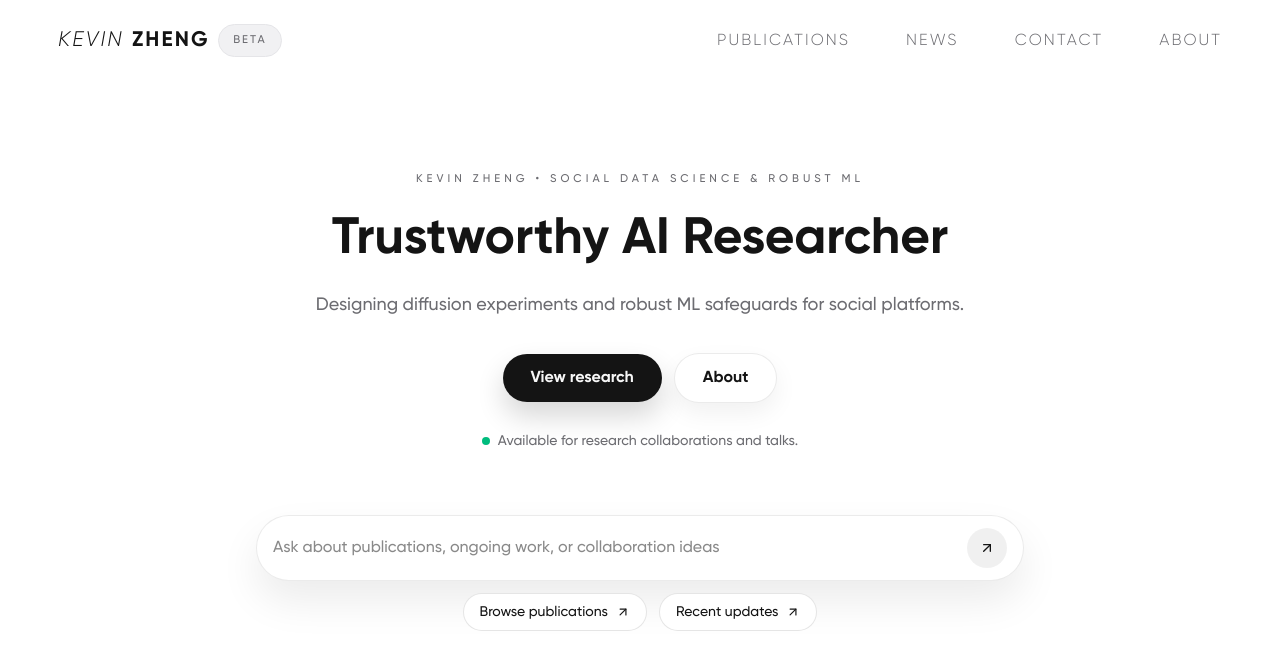
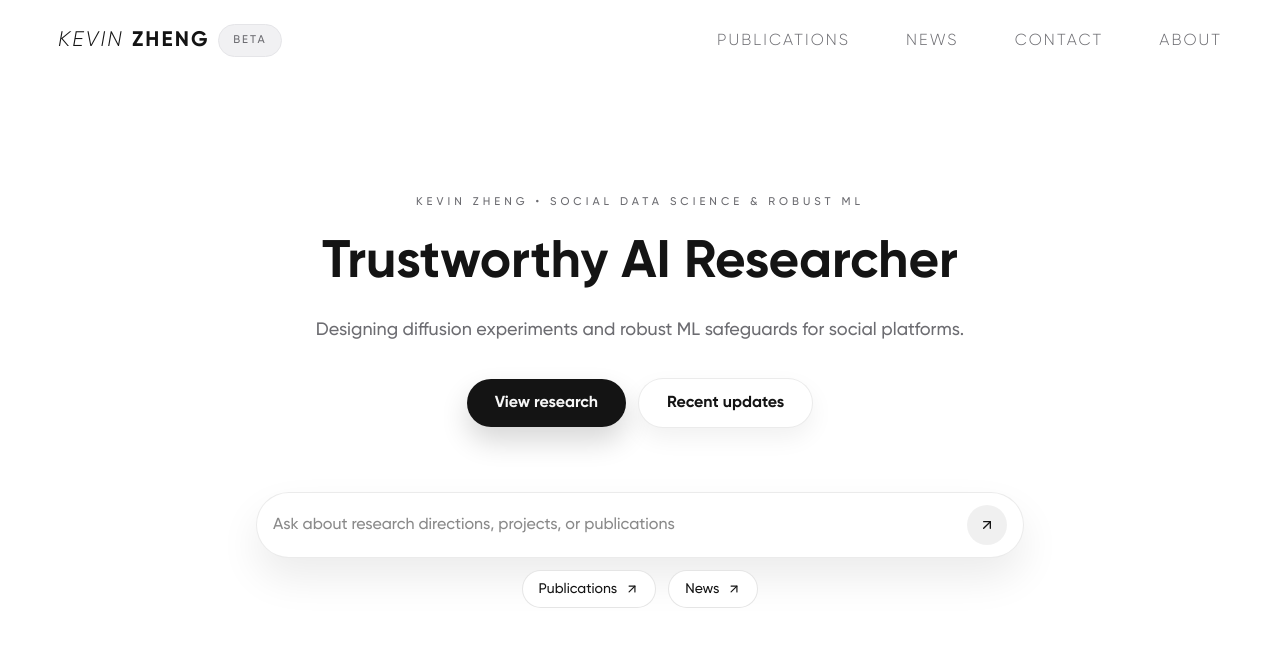
Before and after one commit to kyxzhe/kyxzhe.github.io, a Next.js app: page / in a window 1280 px wide. Shown: the top 670 px of the page. Built offline with nearby package versions, Linux system fonts and the light colour scheme.

Commit message:
refine hero CTAs and simplify prompts

```diff
--- a/src/app/page.tsx
+++ b/src/app/page.tsx
@@ -14,7 +14,7 @@ export default function Home() {
           <p className="text-[0.6rem] md:text-[0.7rem] tracking-[0.36em] uppercase text-muted-foreground">
             Kevin Zheng • Social Data Science & Robust ML
           </p>
-          <h1 className="text-[2.3rem] md:text-[3.2rem] font-bold text-foreground leading-tight">Trustworthy AI Researcher</h1>
+          <h1 className="text-[2.4rem] md:text-[3.3rem] font-bold text-foreground leading-tight">Trustworthy AI Researcher</h1>
           <p className="text-base md:text-lg text-muted-foreground max-w-2xl leading-relaxed">
             Designing diffusion experiments and robust ML safeguards for social platforms.
           </p>
@@ -26,15 +26,11 @@ export default function Home() {
               View research
             </Link>
             <Link
-              href="/about"
+              href="/news"
               className="px-6 md:px-7 py-3 rounded-full border border-[rgba(0,0,0,0.08)] bg-white text-sm md:text-base font-semibold text-foreground shadow-[0_10px_24px_rgba(0,0,0,0.06)] transition duration-200 hover:-translate-y-[1px]"
             >
-              About
+              Recent updates
             </Link>
-          </div>
-          <div className="flex items-center gap-2 text-xs md:text-sm text-muted-foreground mt-2">
-            <span className="w-2 h-2 rounded-full bg-emerald-500" aria-hidden="true" />
-            Available for research collaborations and talks.
           </div>
         </section>
 
@@ -42,7 +38,7 @@ export default function Home() {
           <div className="w-full rounded-full bg-white border border-[rgba(0,0,0,0.08)] shadow-[0_20px_40px_rgba(0,0,0,0.08)] px-4 py-3 flex items-center gap-3 md:gap-4">
             <input
               type="text"
-              placeholder="Ask about publications, ongoing work, or collaboration ideas"
+              placeholder="Ask about research directions, projects, or publications"
               className="flex-1 bg-transparent text-sm md:text-base text-foreground placeholder:text-muted-foreground focus:outline-none"
               aria-label="Ask a question"
             />
@@ -59,14 +55,14 @@ export default function Home() {
               href="/publications"
               className="inline-flex items-center gap-2 px-4 py-2 rounded-full border border-[rgba(0,0,0,0.1)] bg-white text-foreground transition hover:border-foreground"
             >
-              Browse publications
+              Publications
               <ArrowUpRight size={14} />
             </Link>
             <Link
               href="/news"
               className="inline-flex items-center gap-2 px-4 py-2 rounded-full border border-[rgba(0,0,0,0.1)] bg-white text-foreground transition hover:border-foreground"
             >
-              Recent updates
+              News
               <ArrowUpRight size={14} />
             </Link>
           </div>
```
